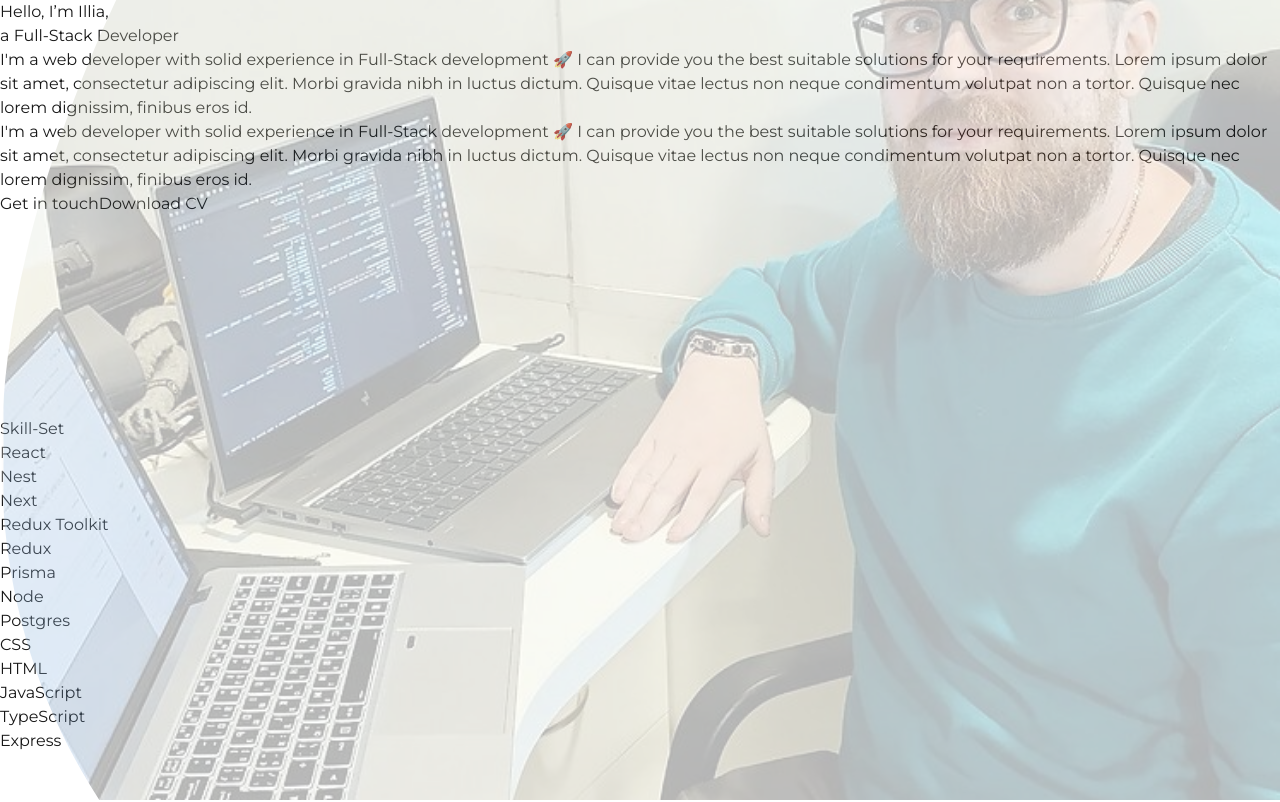
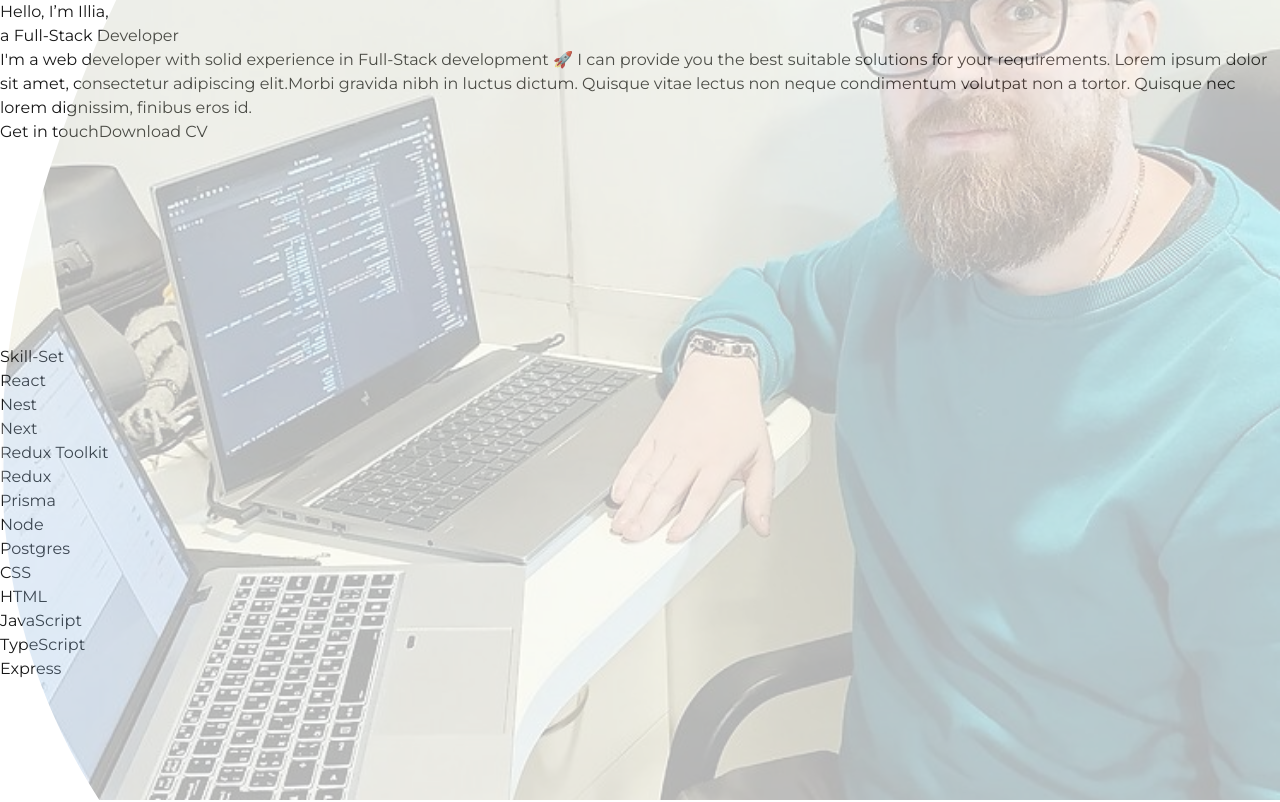
Before and after one commit to Tender6795/portfolio_next, a Next.js app: page / in a window 1280 px wide. Shown: the top 802 px of the page. Built offline with nearby package versions, Linux system fonts and the light colour scheme.

Commit message:
About me style fix

```diff
--- a/src/app/сomponents/AboutMe.tsx
+++ b/src/app/сomponents/AboutMe.tsx
@@ -26,25 +26,18 @@ export const AboutMe = () => {
           <br />
           {`a Full-Stack Developer`}
         </h1>
-        <div className="w-[600px] h-[271px]">
-          <span className="font-normal text-[14px] leading-[17px]">
+        <div className="w-[600px]">
+          <span className="font-normal text-[14px] leading-[17px] block">
             I&apos;m a web developer with solid experience in Full-Stack
             development 🚀 I can provide you the best suitable solutions for
             your requirements. Lorem ipsum dolor sit amet, consectetur
-            adipiscing elit. Morbi gravida nibh in luctus dictum. Quisque vitae
-            lectus non neque condimentum volutpat non a tortor. Quisque nec
-            lorem dignissim, finibus eros id.
+            adipiscing elit.
           </span>
-          <br />
-          <span className="font-normal text-[14px] leading-[17px]">
-            I&apos;m a web developer with solid experience in Full-Stack
-            development 🚀 I can provide you the best suitable solutions for
-            your requirements. Lorem ipsum dolor sit amet, consectetur
-            adipiscing elit. Morbi gravida nibh in luctus dictum. Quisque vitae
-            lectus non neque condimentum volutpat non a tortor. Quisque nec
-            lorem dignissim, finibus eros id.
+          <span className="font-normal text-[14px] leading-[17px] mt-[30px] block">
+            Morbi gravida nibh in luctus dictum. Quisque vitae lectus non neque
+            condimentum volutpat non a tortor. Quisque nec lorem dignissim,
+            finibus eros id.
           </span>
-        </div>
           <div className="flex gap-[20px] mt-[60px]">
             <Button text="Get in touch" onClick={getTouchHandle} />
             <Button
@@ -54,6 +47,7 @@ export const AboutMe = () => {
             />
           </div>
         </div>
+      </div>
       <Avatar />
     </div>
   );
```
Lines whose indentation alone changed are shown as unchanged.
